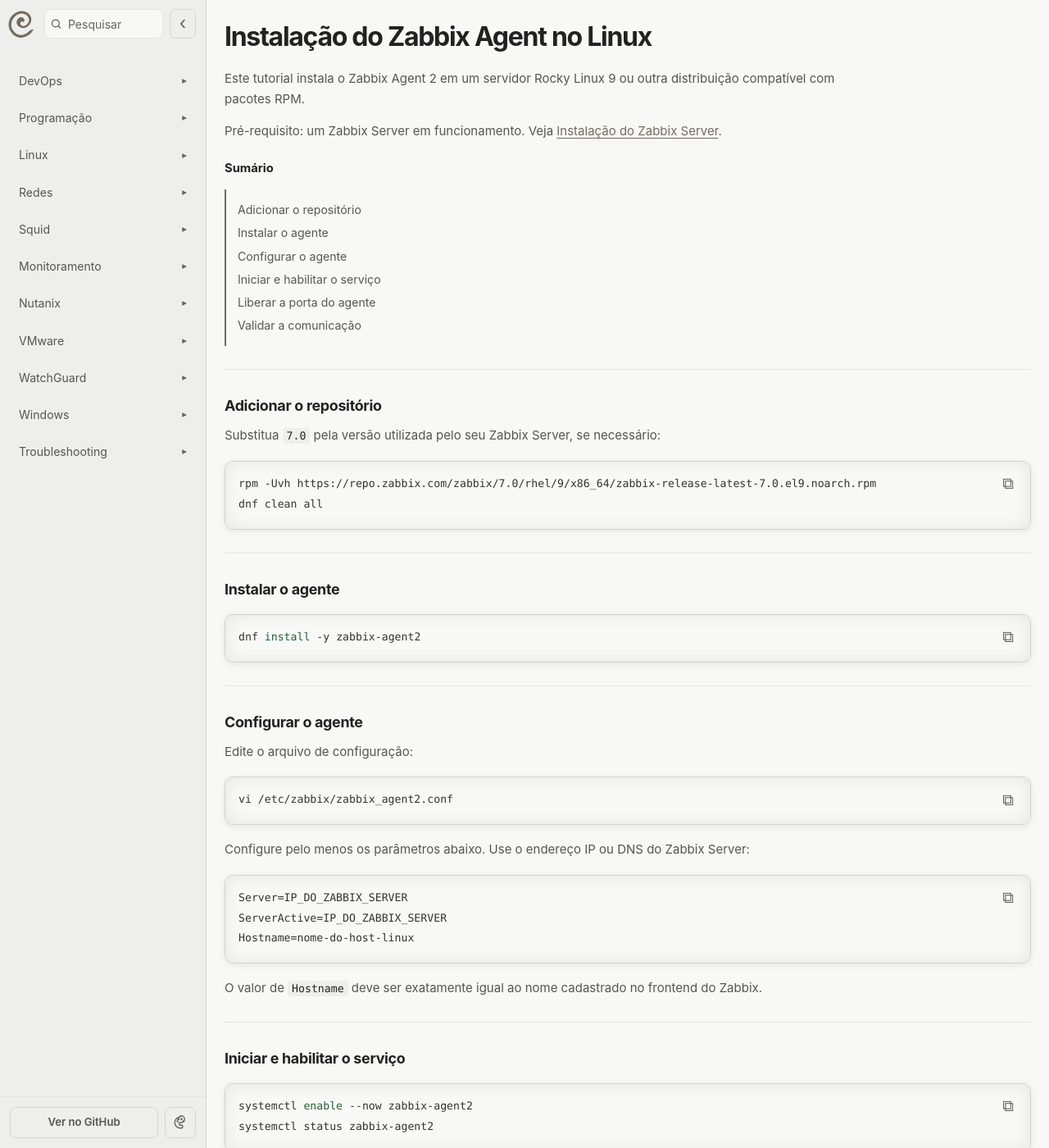
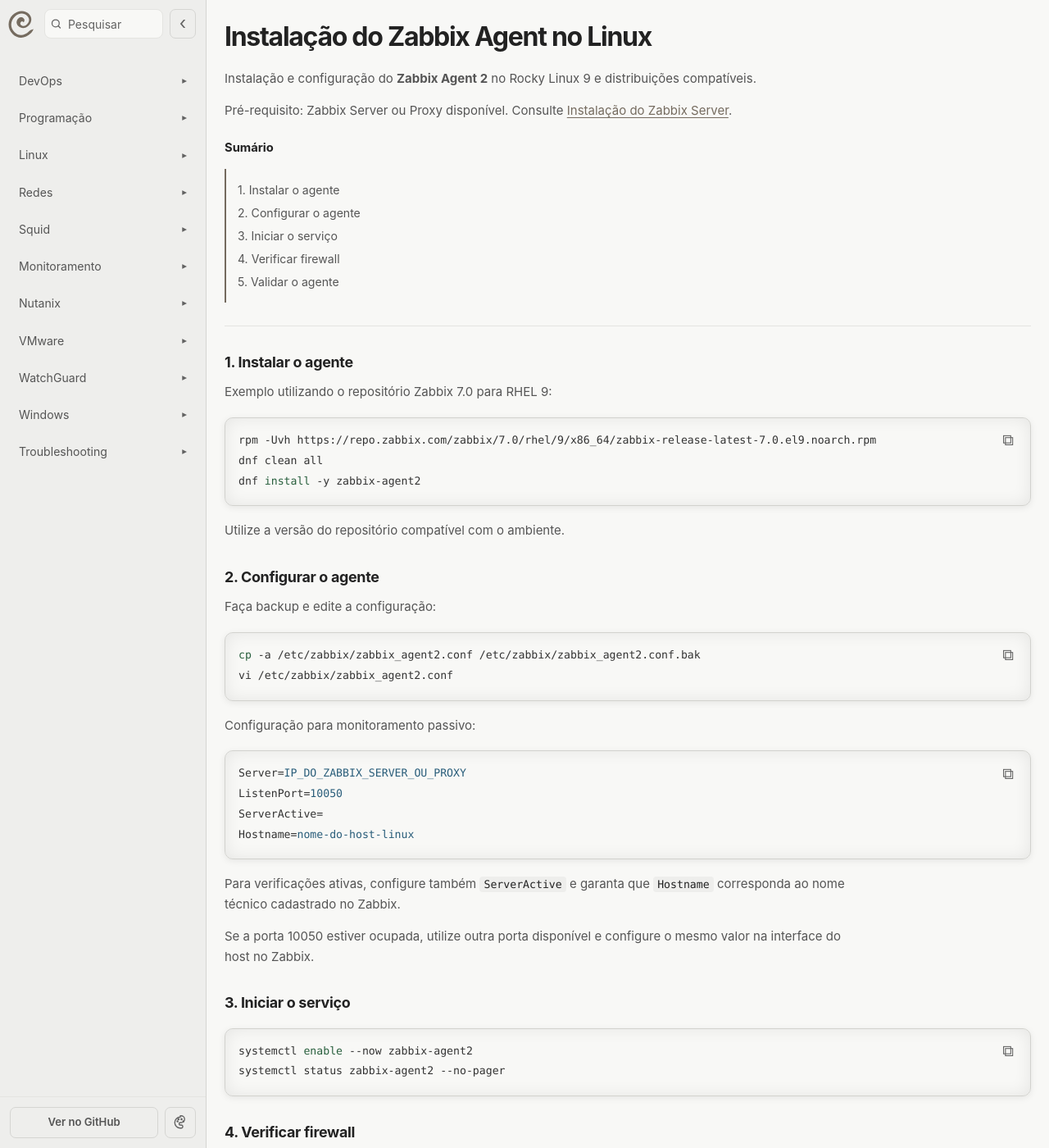
Before and after one commit to Portal-Pangolim/portal-pangolim.github.io, a Jekyll site: the page built from monitoramento/instalacao-zabbix-agent-linux.md, in a window 1280 px wide and 1400 px high. Shown: the whole window at 82% size. Built offline with Jekyll 4.4.1, drawn with Linux system fonts in a browser that asks for light colours; some of the changed text lies outside the part shown.

Commit message:
Atualiza Tutorial de Instalação Zabbix Agent

````diff
--- a/monitoramento/instalacao-zabbix-agent-linux.md
+++ b/monitoramento/instalacao-zabbix-agent-linux.md
@@ -1,98 +1,94 @@
 ---
 layout: default
-description: "Instalação e configuração do Zabbix Agent no Linux, com verificação do serviço e da comunicação."
+description: "Instalação, configuração e validação do Zabbix Agent 2 no Rocky Linux 9."
 title: Instalação do Zabbix Agent no Linux
 ---
 
 # Instalação do Zabbix Agent no Linux
 {:.no_toc}
 
-Este tutorial instala o Zabbix Agent 2 em um servidor Rocky Linux 9 ou outra distribuição compatível com pacotes RPM.
+Instalação e configuração do **Zabbix Agent 2** no Rocky Linux 9 e distribuições compatíveis.
 
-Pré-requisito: um Zabbix Server em funcionamento. Veja [Instalação do Zabbix Server]({{ 'monitoramento/instalacao-zabbix-server.html' | relative_url }}).
+Pré-requisito: Zabbix Server ou Proxy disponível. Consulte [Instalação do Zabbix Server]({{ 'monitoramento/instalacao-zabbix-server.html' | relative_url }}).
 
 <div class="toc-title">Sumário</div>
-* Sumário:
+* Sumário
 {:toc}
 
 ---
 
-## Adicionar o repositório
+## 1. Instalar o agente
 
-Substitua `7.0` pela versão utilizada pelo seu Zabbix Server, se necessário:
+Exemplo utilizando o repositório Zabbix 7.0 para RHEL 9:
 
 ```bash
 rpm -Uvh https://repo.zabbix.com/zabbix/7.0/rhel/9/x86_64/zabbix-release-latest-7.0.el9.noarch.rpm
 dnf clean all
-```
-
----
-
-## Instalar o agente
-
-```bash
 dnf install -y zabbix-agent2
 ```
 
----
+Utilize a versão do repositório compatível com o ambiente.
 
-## Configurar o agente
+## 2. Configurar o agente
 
-Edite o arquivo de configuração:
+Faça backup e edite a configuração:
 
 ```bash
+cp -a /etc/zabbix/zabbix_agent2.conf /etc/zabbix/zabbix_agent2.conf.bak
 vi /etc/zabbix/zabbix_agent2.conf
 ```
 
-Configure pelo menos os parâmetros abaixo. Use o endereço IP ou DNS do Zabbix Server:
+Configuração para monitoramento passivo:
 
-```text
-Server=IP_DO_ZABBIX_SERVER
-ServerActive=IP_DO_ZABBIX_SERVER
+```ini
+Server=IP_DO_ZABBIX_SERVER_OU_PROXY
+ListenPort=10050
+ServerActive=
 Hostname=nome-do-host-linux
 ```
 
-O valor de `Hostname` deve ser exatamente igual ao nome cadastrado no frontend do Zabbix.
+Para verificações ativas, configure também `ServerActive` e garanta que `Hostname` corresponda ao nome técnico cadastrado no Zabbix.
 
----
+Se a porta 10050 estiver ocupada, utilize outra porta disponível e configure o mesmo valor na interface do host no Zabbix.
 
-## Iniciar e habilitar o serviço
+## 3. Iniciar o serviço
 
 ```bash
 systemctl enable --now zabbix-agent2
-systemctl status zabbix-agent2
+systemctl status zabbix-agent2 --no-pager
 ```
 
----
+## 4. Verificar firewall
 
-## Liberar a porta do agente
+Para monitoramento passivo, permita TCP/10050 a partir do Zabbix Server ou Proxy autorizado.
 
-Para monitoramento passivo, libere a porta TCP `10050`:
+Exemplo com firewalld ativo:
 
 ```bash
-firewall-cmd --permanent --add-port=10050/tcp
+firewall-cmd --permanent \
+  --add-rich-rule='rule family="ipv4" source address="IP_DO_ZABBIX_SERVER_OU_PROXY" port port="10050" protocol="tcp" accept'
+
 firewall-cmd --reload
 ```
 
----
+Caso utilize outra porta, ajuste a regra. Verifique também os firewalls e ACLs da rede.
 
-## Validar a comunicação
+## 5. Validar o agente
 
-No Zabbix Server, teste a porta do agente:
+No host Linux:
 
 ```bash
-nc -zv IP_DO_HOST_LINUX 10050
+zabbix_agent2 -t agent.ping
+ss -lntp | grep ':10050'
+journalctl -u zabbix-agent2 -n 20 --no-pager
 ```
 
-Verifique também os logs no host monitorado:
+No Zabbix Server ou Proxy:
 
 ```bash
-journalctl -u zabbix-agent2 -n 50 --no-pager
+zabbix_get -s IP_DO_HOST_LINUX -p 10050 -k agent.ping
 ```
 
-No frontend do Zabbix, crie ou abra o host e confirme:
+**Resultado esperado:** `1`.
 
-- nome do host igual ao parâmetro `Hostname`;
-- interface do tipo Agent apontando para o IP do Linux;
-- template compatível com a versão do agente;
-- status do host como disponível.
+No frontend, confirme o IP, a porta da interface Agent, o Server ou Proxy responsável e o template associado ao host.
````
